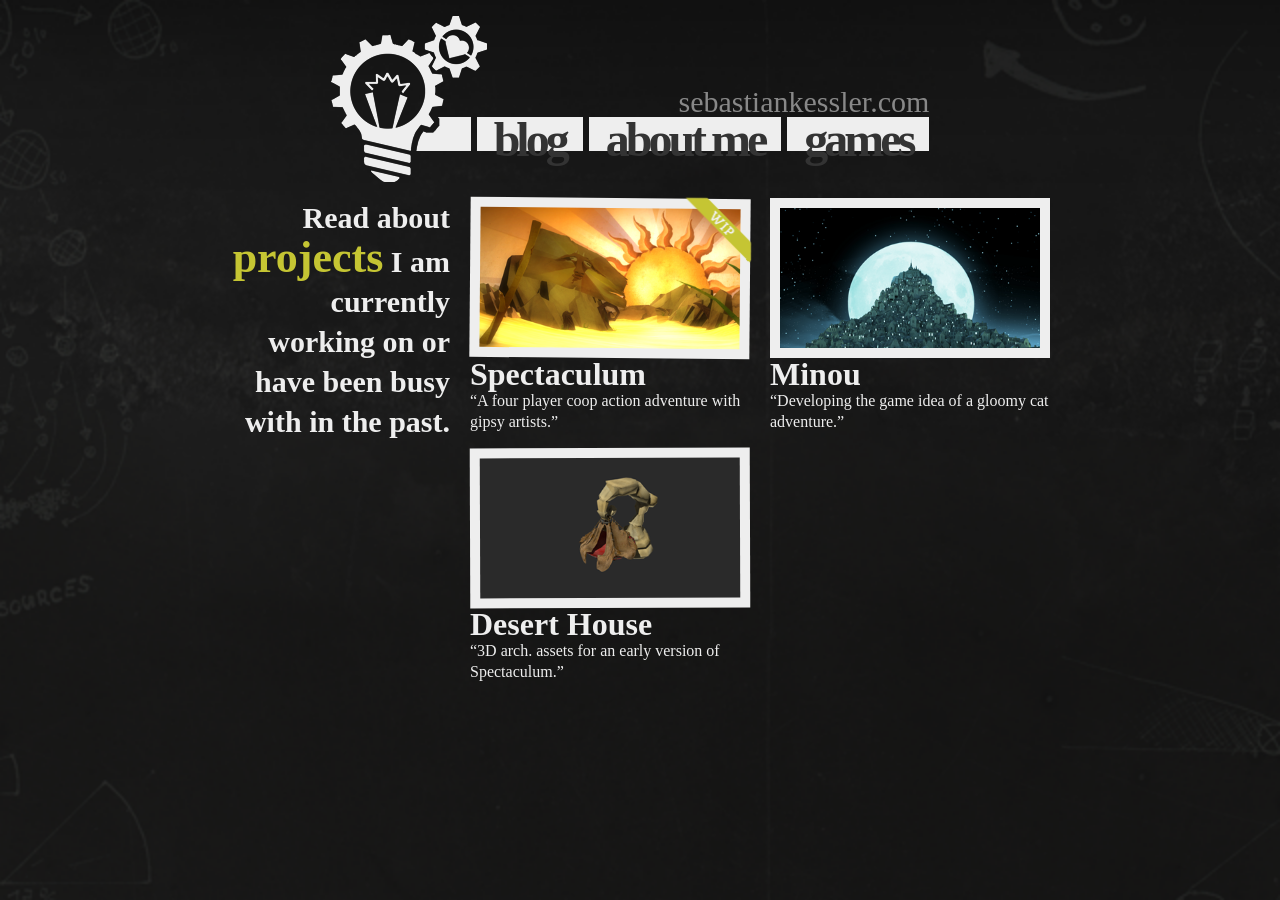
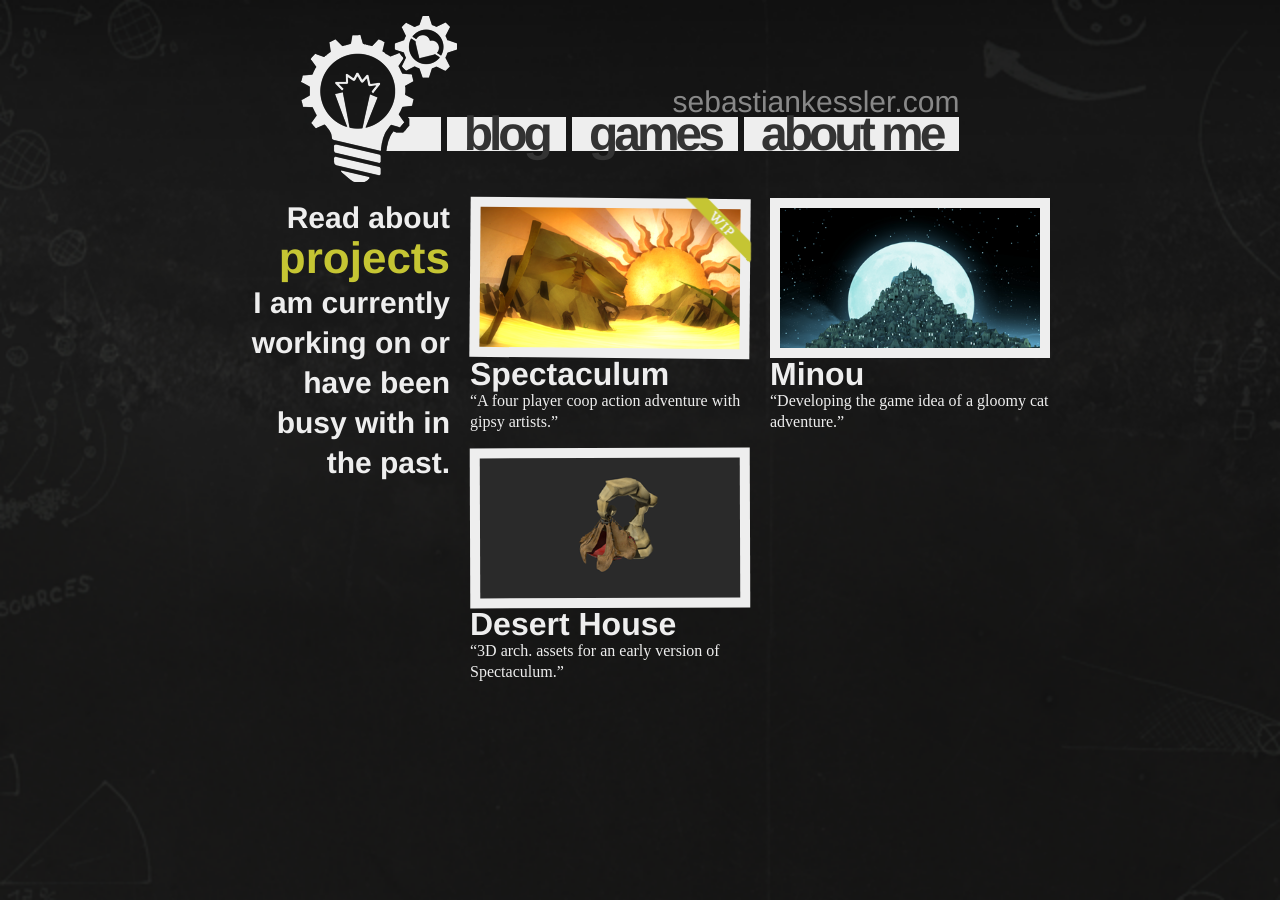
Before and after one commit to zapp/zapp.github.com, a Jekyll site: the page built from projects/index.html, in a window 1280 px wide. Built offline with Jekyll 4.4.1, drawn with Linux system fonts in a browser that asks for light colours; nearby versions of some CDN libraries.

Commit message:
Wrapping up header

```diff
--- a/_includes/header.html
+++ b/_includes/header.html
@@ -1,16 +1,16 @@
 <div class="sixteen columns header-wrapper">
   <div class="header">
     <div class="content-wrapper">
-      <h1>sebastiankessler.com</h1>
+      <h1><span>sebastian</span><span>kessler</span><span>.com</span></h1>
       <ul class="navigation">
         <li>
           <a href="/blog">blog</a>
         </li>
         <li>
-          <a href="/about-me">about me</a>
+          <a href="/projects">games</a>
         </li>
         <li>
-          <a href="/projects">games</a>
+          <a href="/about-me">about me</a>
         </li>
       </ul>
     </div>
--- a/stylesheets/custom.css
+++ b/stylesheets/custom.css
@@ -27,7 +27,7 @@
 }
 
 h1, h2 ,h3, h4, h5, h6 {
-  font-family: adelle, serif;
+  font-family: adelle, helvetica, serif;
   font-weight: 700;
   color:       #EEE;
 }
@@ -87,13 +87,17 @@
 ul.navigation a {
   padding:     0px 17px;
 
-  position: relative;
-  top:      6px;
-
-  font-family: adelle, serif;
+  font-family: adelle, helvetica, serif;
   font-weight: 700;
   text-decoration: none;
   letter-spacing: -4px;
+
+  position: relative;
+}
+
+// Adapt Adelle only
+html.wf-adelle-n7-active ul.navigation a {
+  top:      6px;
 }
 
 @media only screen and (max-width: 767px) {
@@ -111,15 +115,66 @@
   }
 
   ul.navigation li {
+    display:     block;
     height:      22px;
     font-size:   30px;
     line-height: 22px;
   }
 
   ul.navigation a {
-    top:            3px;
     padding:        0px 6px;
     letter-spacing: -2px;
+  }
+
+  // Adapt Adelle only
+  html.wf-adelle-n7-active ul.navigation a {
+    top:      3px;
+  }
+}
+
+@media only screen and (max-width: 479px) {
+  .header {
+    background: url(/img/ui/header_bulb_small.png) no-repeat;
+    height:     110px;
+    width:      100%;
+  }
+
+  .header .content-wrapper {
+    margin: 24px 0 0 52px;
+  }
+
+  .header h1 {
+    line-height: 26px;
+
+    display: block;
+    float:   right;
+
+    width:   111px;
+  }
+
+  .header h1 span {
+    display: block;
+    float:   left;
+  }
+
+  ul.navigation {
+    display: block;
+    float:   left;
+    width:   137px;
+  }
+
+  ul.navigation li {
+    display:    block;
+    float:      right;
+    height:     22px;
+    margin:     0 0 4px 1px;
+    width:      137px;
+    background: transparent;
+  }
+
+  ul.navigation li a {
+    display: inline;
+    padding: 0 9px 0 0;
   }
 }
 
@@ -136,7 +191,7 @@
   padding: 10px;
 }
 
-.tile.wip .image-wrapper:after {
+.tile.wip:not(.ie7) .image-wrapper:after {
   content:  url(/img/ui/wip.png);
   position: absolute;
   top:      -2px;
@@ -156,7 +211,7 @@
 }
 
 .tile .title {
-  font-family: adelle, serif;
+  font-family: adelle, helvetica, serif;
   font-weight: 700;
   color:       #EEE;
   font-size:   32px;
@@ -189,7 +244,7 @@
 
 /* Sidebar */
 .sidebar {
-  font-family: adelle, serif;
+  font-family: adelle, helvetica, serif;
   text-align:  right;
 
   font-size:   30px;
```
Also changed, not shown: img/ui/header_bulb_small.png.
